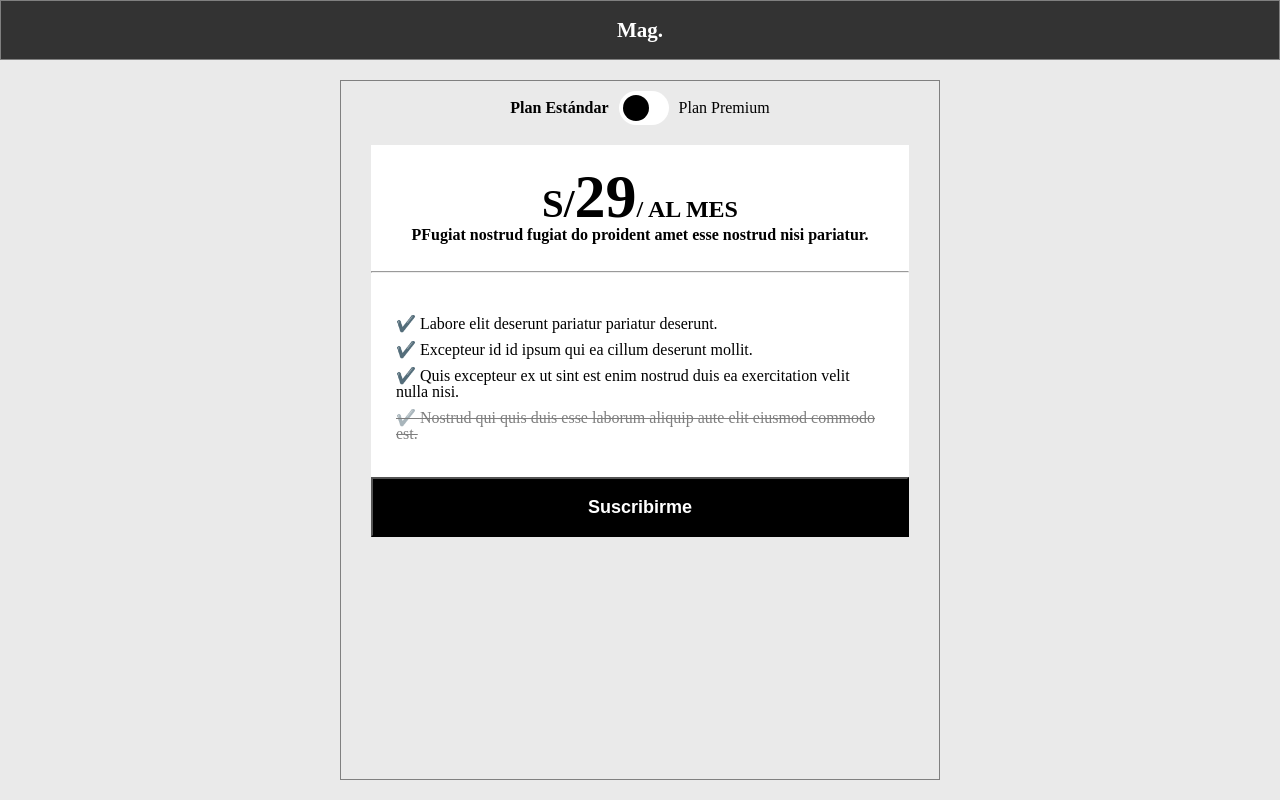
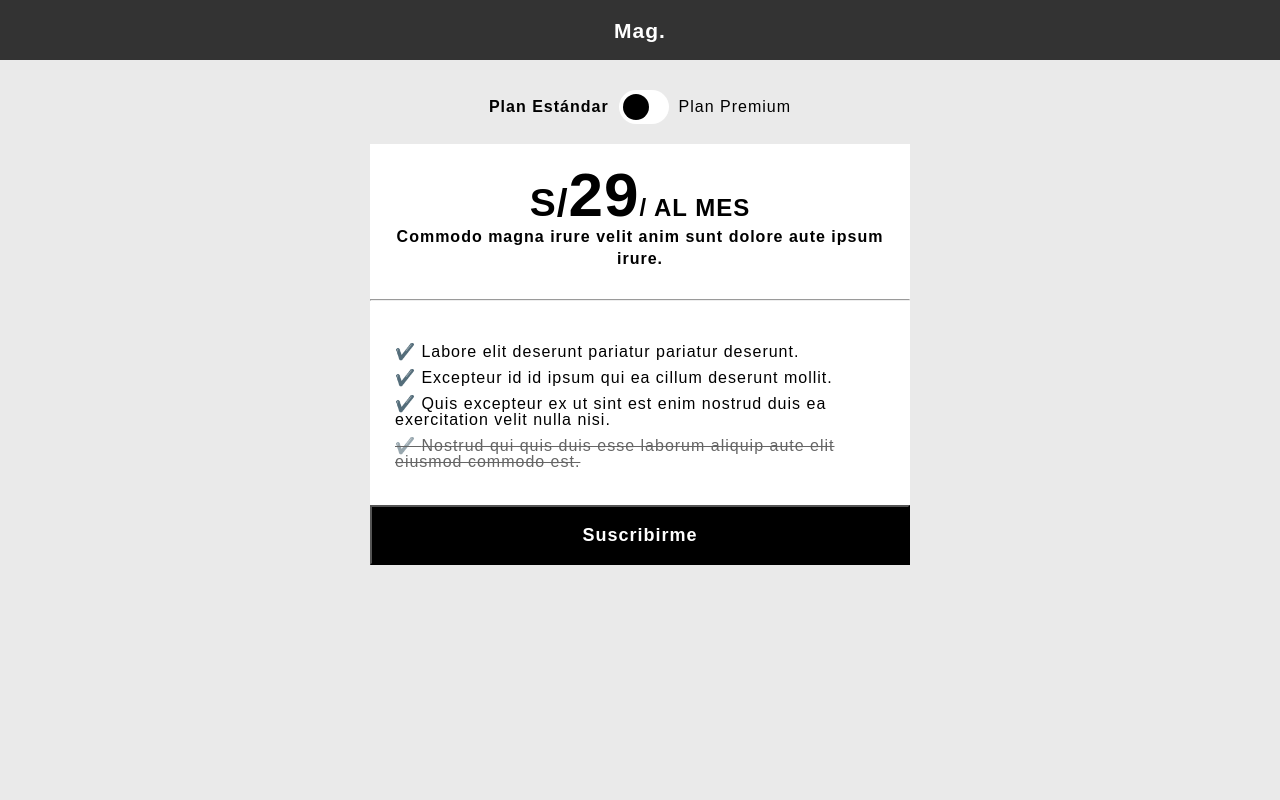
Before and after one commit to TheCARGOS/mag-demo-frontend, a React (Create React App) app: page / in a window 1280 px wide. Built offline with nearby package versions, Linux system fonts and the light colour scheme.

Commit message:
chore(overall): improving overall ui

```diff
--- a/src/components/PaymentMethod/styles.module.scss
+++ b/src/components/PaymentMethod/styles.module.scss
@@ -69,7 +69,7 @@
 }
 
 .description {
-  position: absolute;
+  position: fixed;
   bottom: 0;
   left: 0;
   width: 100%;
@@ -112,7 +112,7 @@
 
       &__inactive {
         text-decoration: line-through;
-        opacity: .5;
+        opacity: .6;
       }
     }
 
--- a/src/components/PlanSelector/Card/Card.tsx
+++ b/src/components/PlanSelector/Card/Card.tsx
@@ -21,7 +21,7 @@ const Card = (cardProps: CardProps): JSX.Element => {
           <span className={styles.planSelector__card__header__small}>/ AL MES</span>
         </p>
 
-        <p>{description}</p>
+        <p className={styles.planSelector__card__header__text}>{description}</p>
 
       </div>
 
--- a/src/components/PlanSelector/styles.module.scss
+++ b/src/components/PlanSelector/styles.module.scss
@@ -39,6 +39,10 @@
       &__large {
         font-size: 62px;
       }
+
+      &__text {
+	      line-height: 1.4;
+      }
     }
 
     &__body {
@@ -52,7 +56,7 @@
 
         &__item__inactive {
           text-decoration: line-through;
-          opacity: .5;
+          opacity: .6;
         }
       }
     }
--- a/src/helpers/plans.ts
+++ b/src/helpers/plans.ts
@@ -12,7 +12,7 @@ export const getStandartPlan = (): Plan => {
     return {
         id: 1,
         name: 'Plan Estándar',
-        description: 'PFugiat nostrud fugiat do proident amet esse nostrud nisi pariatur.',
+        description: 'Commodo magna irure velit anim sunt dolore aute ipsum irure.',
         features: getFeatures().map( (feat: Feature, index: number) => (
             index <= 2 ? { ...feat, isActive: true } : feat
         ) ),
@@ -24,7 +24,7 @@ export const getPremiumPlan = (): Plan => {
     return {
         id: 2,
         name: 'Plan Premium',
-        description: 'PFugiat nostrud fugiat do proident amet esse nostrud nisi pariatur.',
+        description: 'Voluptate id commodo excepteur eu et laboris fugiat enim pariatur ex mollit anim.',
         features: getFeatures().map( (feat: Feature, index: number) => (
             index <= 4 ? { ...feat, isActive: true } : feat
         ) ),
--- a/src/layouts/AppLayout/styles.module.scss
+++ b/src/layouts/AppLayout/styles.module.scss
@@ -1,13 +1,8 @@
 .AppLayout {
-  height: 100vh;
   display: grid;
   grid-template-columns: 100%;
   grid-template-rows: 60px 1fr;
   background-color: #EAEAEA;
-
-  & > div {
-    border: 1px solid grey;
-  }
 
   &__container {
     margin: 20px auto;
--- a/src/reset.scss
+++ b/src/reset.scss
@@ -49,4 +49,10 @@ table {
 
 * {
 	box-sizing: border-box;
+	font-family: Arial, Helvetica, sans-serif !important;
+	letter-spacing: 1px;
 }
+
+body {
+	background-color: #EAEAEA;
+}
```
